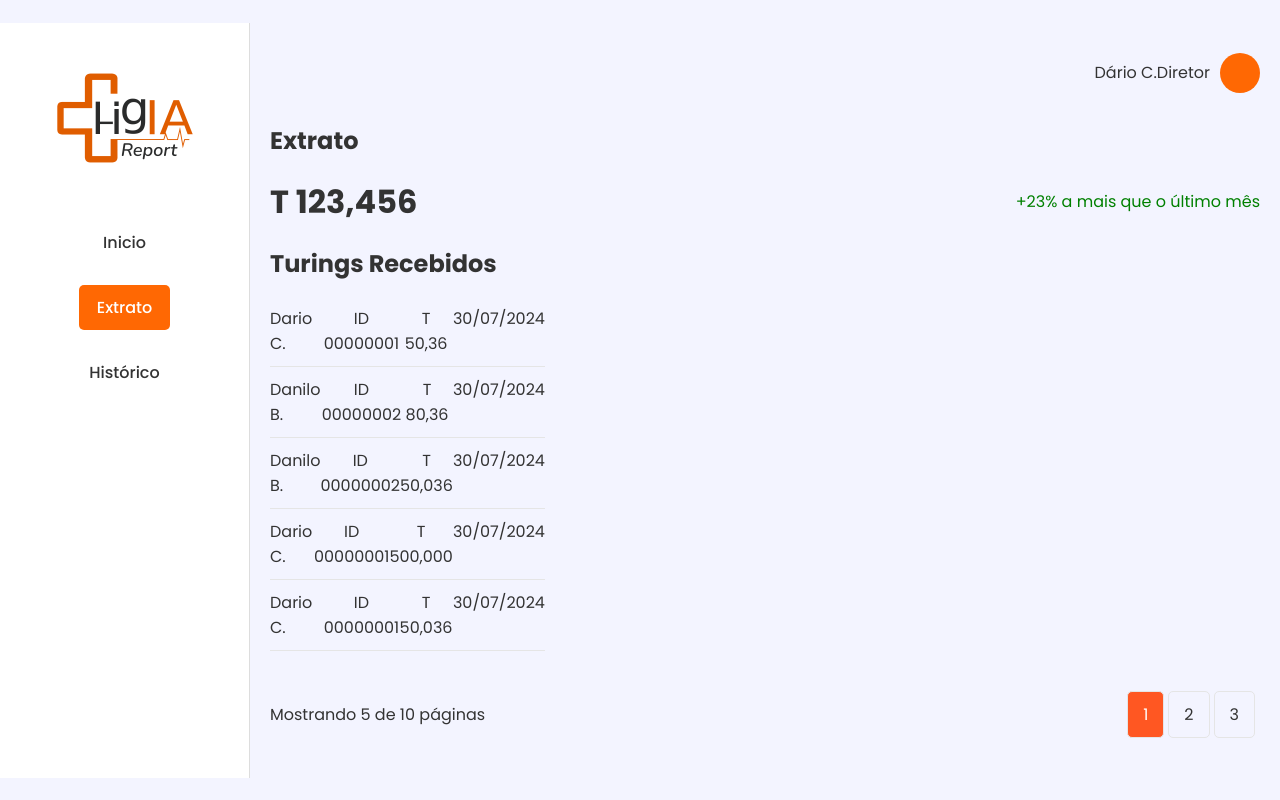
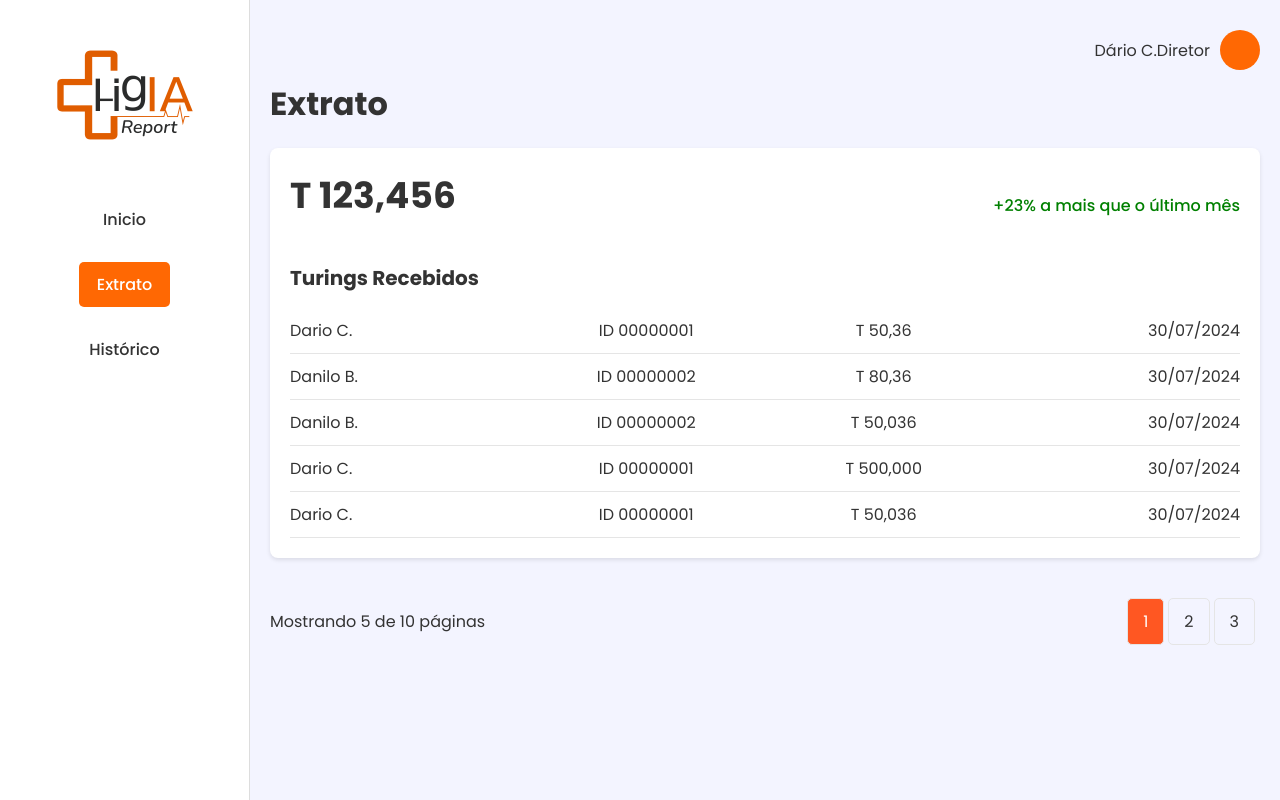
Before and after one commit to Capitaozila/Higia-Turing, a Flask app: page /extrato in a window 1280 px wide. Run offline with Flask 3, Linux system fonts and the light colour scheme.

Commit message:
fatorando codigo

```diff
--- a/teste_da_pagina/higia-turing/meu_projeto/static/css/main-extrato.css
+++ b/teste_da_pagina/higia-turing/meu_projeto/static/css/main-extrato.css
@@ -1,43 +1,86 @@
-.sidebar {
-  width: 250px;
-  background: white;
-  padding: 20px;
-  border-right: 1px solid #ddd;
+/* Geral */
+body {
+  font-family: 'Poppins', sans-serif;
+  background-color: #F3F4FF;
+  margin: 0;
+  padding: 0;
+}
+
+.container {
   display: flex;
-  flex-direction: column;
-  align-items: center;
+  min-height: 100vh;
+}
+
+
+.sidebar nav ul li a {
+  text-decoration: none;
+  color: #333;
+  font-weight: 500;
 }
 
 .extrato {
+  background: #ffffff;
+  border-radius: 8px;
+  padding: 20px;
+  box-shadow: 0 2px 4px rgba(0, 0, 0, 0.1);
   margin-top: 20px;
 }
 
 .extrato h1 {
+  font-size: 24px;
+  margin-bottom: 20px;
+  color: #333;
+}
+
+.statement-header {
+  display: flex;
+  justify-content: space-between;
+  align-items: center;
   margin-bottom: 20px;
 }
 
-/* importante */
-
-.extrato-grid {
-  display: grid;
-  grid-template-columns: repeat(4, 1fr);
-  gap: 20px;
+.statement-header h1 {
+  font-size: 36px;
+  color: #333;
 }
 
-/* importante */
-
-
-.extrato-card p {
-  font-size: 14px;
-  margin-bottom: 20px;
+.statement-header p {
+  color: green;
+  font-size: 16px;
+  font-weight: 500;
 }
 
-.extrato-card .out-of-stock {
-  color: red;
-  font-weight: bold;
+.statement-list h2 {
+  font-size: 20px;
+  margin-bottom: 15px;
 }
 
-/* Footer */
+.statement-list ul {
+  list-style: none;
+  padding: 0;
+}
+
+.statement-list ul li {
+  display: flex;
+  justify-content: space-between;
+  padding: 10px 0;
+  border-bottom: 1px solid #e5e5e5;
+  font-size: 16px;
+}
+
+.statement-list ul li span {
+  flex: 1;
+  text-align: center;
+}
+
+.statement-list ul li span:first-child {
+  text-align: left;
+}
+
+.statement-list ul li span:last-child {
+  text-align: right;
+}
+
 footer {
   display: flex;
   justify-content: space-between;
@@ -64,61 +107,3 @@ footer {
   background-color: #ff5722;
   color: #fff;
 }
-
-/* Extrato Section */
-.statement {
-  background-color: #fff;
-  border-radius: 8px;
-  padding: 20px;
-  box-shadow: 0 2px 4px rgba(0, 0, 0, 0.1);
-}
-
-.statement-header {
-  display: flex;
-  justify-content: space-between;
-  align-items: center;
-  margin-bottom: 20px;
-}
-
-.statement-header h1 {
-  margin: 0;
-  font-size: 2em;
-}
-
-.statement-header p {
-  margin: 0;
-  color: green;
-}
-
-.statement-list h2 {
-  margin-bottom: 15px;
-}
-
-.statement-list ul {
-  list-style: none;
-  padding: 0;
-}
-
-.statement-list ul li {
-  display: flex;
-  justify-content: space-between;
-  padding: 10px 0;
-  border-bottom: 1px solid #e5e5e5;
-}
-
-.statement-list ul li span {
-  flex: 1;
-  text-align: center;
-}
-
-.statement-list ul li span:first-child {
-  text-align: left;
-}
-
-.statement-list ul li span:last-child {
-  text-align: right;
-}
-
-footer p {
-  margin: 0;
-}
--- a/teste_da_pagina/higia-turing/meu_projeto/static/css/main.css
+++ b/teste_da_pagina/higia-turing/meu_projeto/static/css/main.css
@@ -131,6 +131,10 @@ header {
   text-align: center;
   box-shadow: 0 2px 5px rgba(0, 0, 0, 0.1);
   position: relative;
+  display: flex;
+  flex-direction: column;
+  justify-content: center;
+  align-items: center;
 }
 
 .product-image {
--- a/teste_da_pagina/higia-turing/meu_projeto/templates/extrato.html
+++ b/teste_da_pagina/higia-turing/meu_projeto/templates/extrato.html
@@ -1,16 +1,16 @@
-
-
 <!DOCTYPE html>
 <html lang="pt-BR">
+
 <head>
     <meta charset="UTF-8">
     <meta name="viewport" content="width=device-width, initial-scale=1.0">
-    <title>HigIA Report - Inicio</title>
+    <title>HigIA Report - Extrato</title>
     <link href="https://fonts.googleapis.com/css2?family=Poppins:wght@400;500;700&display=swap" rel="stylesheet">
     <link href="./static/css/main.css" rel="stylesheet">
     <link href="./static/css/main-extrato.css" rel="stylesheet">
     <link rel="icon" href="./static/images/logo.png">
 </head>
+
 <body>
     <div class="container">
         <aside class="sidebar">
@@ -33,13 +33,12 @@
                     <div class="avatar"></div>
                 </div>
             </header>
+            <h1>Extrato</h1>
             <section class="extrato">
-                <h1>Extrato</h1>
                 <div class="statement-header">
                     <h1>T 123,456</h1>
                     <p>+23% a mais que o último mês</p>
                 </div>
-                <div class="extrato-grid">
                 <div class="statement-list">
                     <h2>Turings Recebidos</h2>
                     <ul>
@@ -75,7 +74,6 @@
                         </li>
                     </ul>
                 </div>
-                </div>
             </section>
             <footer>
                 <p>Mostrando 5 de 10 páginas</p>
@@ -88,4 +86,5 @@
         </main>
     </div>
 </body>
+
 </html>
--- a/teste_da_pagina/higia-turing/meu_projeto/templates/index.html
+++ b/teste_da_pagina/higia-turing/meu_projeto/templates/index.html
@@ -30,8 +30,8 @@
                     <div class="avatar"></div>
                 </div>
             </header>
+            <h1>Produtos</h1>
             <section class="products">
-                <h1>Produtos</h1>
                 <div class="search">
                     <input type="text" placeholder="Pesquisar produtos">
                     <button class="filter-button">Novos <span class="arrow">&#9662;</span></button>
```
Lines whose indentation alone changed are shown as unchanged.
